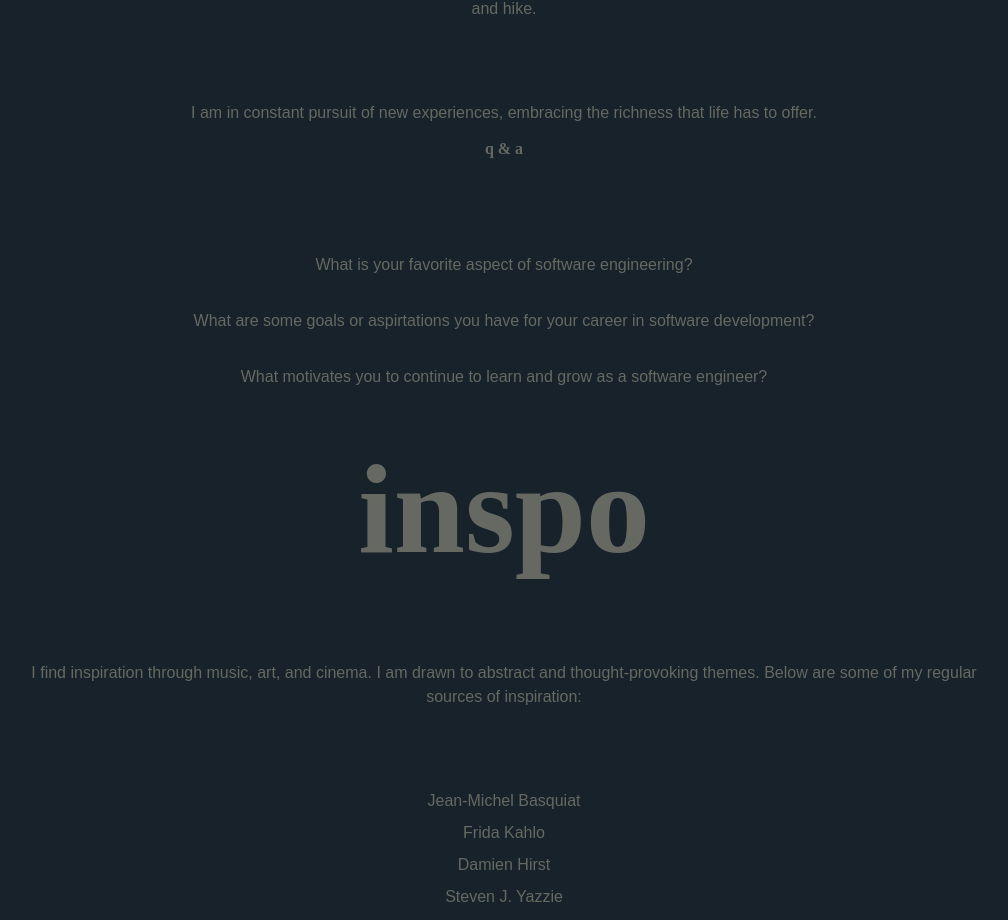
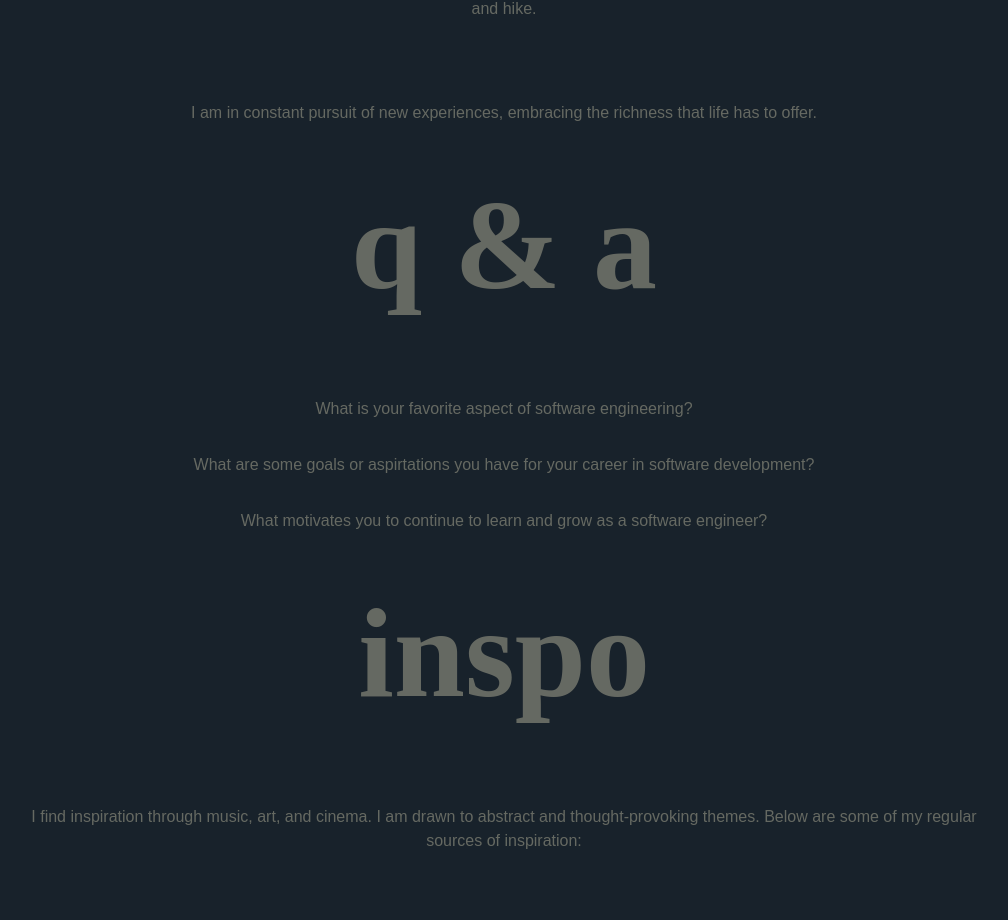
Before and after one commit to samanthacabrera/portfolio, a React (Create React App) app: page /about in a window 1280 px wide. Shown: the part 1555-2475 px from the top of the page, without its empty margins (136-1144 px from the left). Built offline with nearby package versions, Linux system fonts and the light colour scheme.

Commit message:
Increase font size and add spacing for Q&A section

```diff
--- a/src/Questions.js
+++ b/src/Questions.js
@@ -3,7 +3,7 @@ import React from "react";
 function QandA() {
   return (
     <div className="space-y-20">
-            <h2 className="subHeading">Q & A</h2>
+      <h2 className="subHeading pt-24 md:pb-12  md:text-9xl text-7xl">Q & A</h2>
       <ul className="space-y-8">
         <li>What is your favorite aspect of software engineering?</li>
         <li>What are some goals or aspirtations you have for your career in software development?</li>
```
Lines whose indentation alone changed are shown as unchanged.
